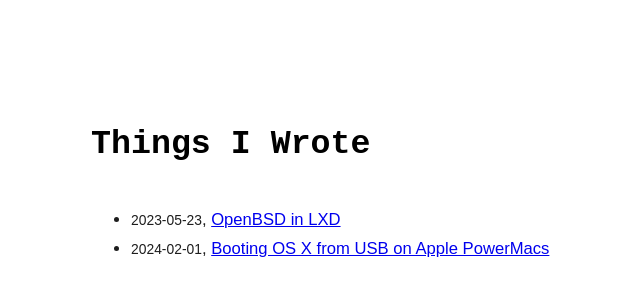
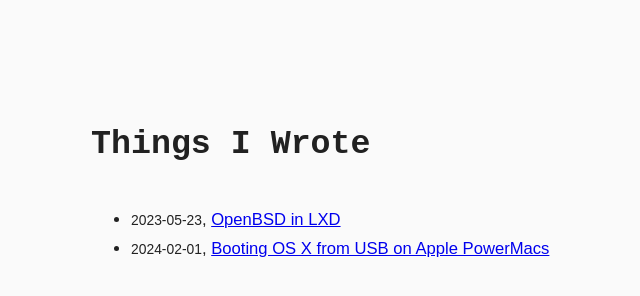
Before and after one commit to tobhe/tobhe.de, a plain HTML site: page stuff/index.html in a window 1280 px wide. Shown: the full height of the page, 118-758 px from the left. Drawn offline with Linux system fonts and the light colour scheme.

Commit message:
Lower contrast

```diff
--- a/stuff/style.css
+++ b/stuff/style.css
@@ -5,6 +5,8 @@ html {
 	font-family: monospace, monospace;
 	font-size: min(max(1em, 1.3vw), 1.5em);
 	line-height: 1.7;
+    color: #212121;
+    background-color: #fafafa;
 }
 
 h1,h2,h3,h4,h5,h6 {
@@ -14,7 +16,6 @@ h1,h2,h3,h4,h5,h6 {
 p,ul,ol {
   margin-top: 1.5em;
   margin-bottom: 1.5em;
-  color: #1d1d1d;
   font-family: sans-serif;
 }
 
--- a/styles.css
+++ b/styles.css
@@ -6,6 +6,8 @@ body {
     text-align: center;
     width: 100%;
     margin: 0;
+    color: #212121;
+    background-color: #fafafa;
 }
 
 body#keys {
```
